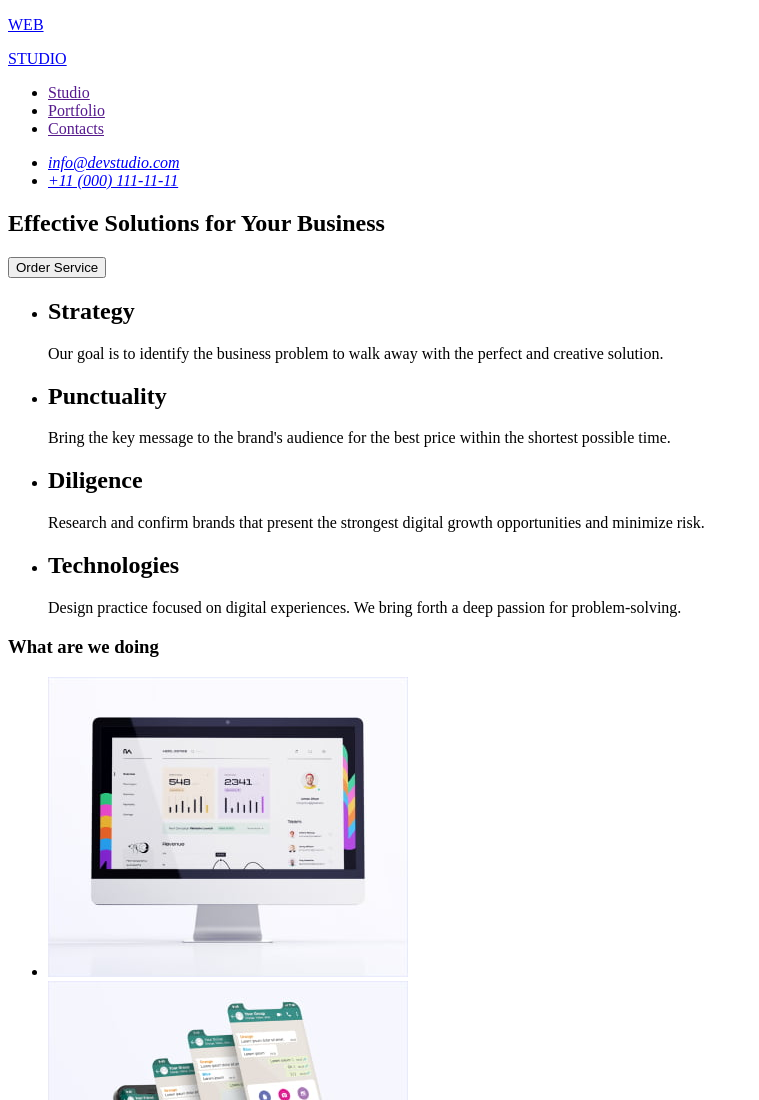
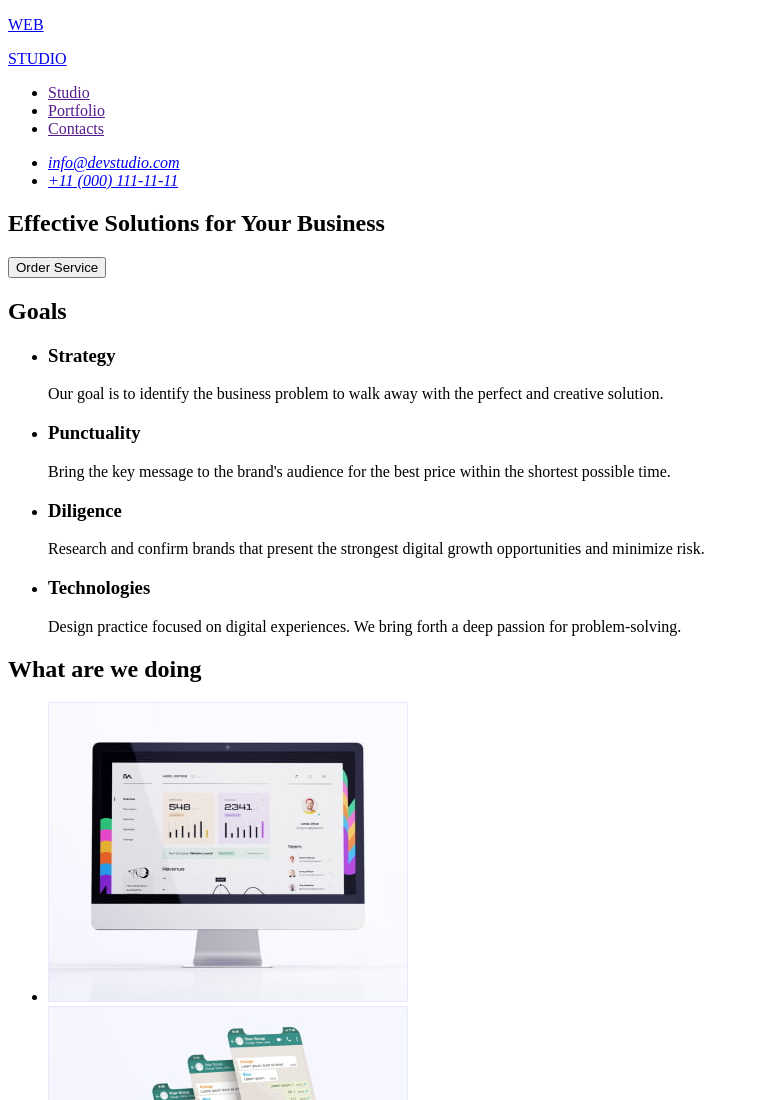
Before and after one commit to OleksiiChiiachenko/goit-markup-hw-01, a plain HTML site: page index.html in a window 1280 px wide. Shown: the top 1100 px of the page, without its empty margins (0-759 px from the left). Drawn offline with Linux system fonts and the light colour scheme.

Commit message:
h2 header aded to be hidden

```diff
--- a/index.html
+++ b/index.html
@@ -11,7 +11,7 @@
     <header>
       <nav>
         <!-- logo -->
-        <a href="/">
+        <a href="index.html">
           <p>WEB</p>
           <p>STUDIO</p>
         </a>
@@ -20,13 +20,13 @@
           <li><a href="">Portfolio</a></li>
           <li><a href="">Contacts</a></li>
         </ul>
-        <address>
-          <ul>
-            <li><a href="mailto:info@devstudio.com">info@devstudio.com</a></li>
-            <li><a href="tel:+110001111111">+11 (000) 111-11-11</a></li>
-          </ul>
-        </address>
       </nav>
+      <address>
+        <ul>
+          <li><a href="mailto:info@devstudio.com">info@devstudio.com</a></li>
+          <li><a href="tel:+110001111111">+11 (000) 111-11-11</a></li>
+        </ul>
+      </address>
     </header>
     <main>
       <!-- hero section -->
@@ -36,30 +36,31 @@
       </section>
       <!-- goals -->
       <section>
+        <h2>Goals</h2>
         <ul>
           <li>
-            <h2>Strategy</h2>
+            <h3>Strategy</h3>
             <p>
               Our goal is to identify the business problem to walk away with the
               perfect and creative solution.
             </p>
           </li>
           <li>
-            <h2>Punctuality</h2>
+            <h3>Punctuality</h3>
             <p>
               Bring the key message to the brand's audience for the best price
               within the shortest possible time.
             </p>
           </li>
           <li>
-            <h2>Diligence</h2>
+            <h3>Diligence</h3>
             <p>
               Research and confirm brands that present the strongest digital
               growth opportunities and minimize risk.
             </p>
           </li>
           <li>
-            <h2>Technologies</h2>
+            <h3>Technologies</h3>
             <p>
               Design practice focused on digital experiences. We bring forth a
               deep passion for problem-solving.
@@ -69,7 +70,7 @@
       </section>
       <!-- services -->
       <section>
-        <h3>What are we doing</h3>
+        <h2>What are we doing</h2>
         <ul>
           <li>
             <img
@@ -139,7 +140,7 @@
     </main>
     <!-- footer -->
     <footer>
-      <a href="/">
+      <a href="index.html">
         <p>WEB</p>
         <p>STUDIO</p>
       </a>
```
